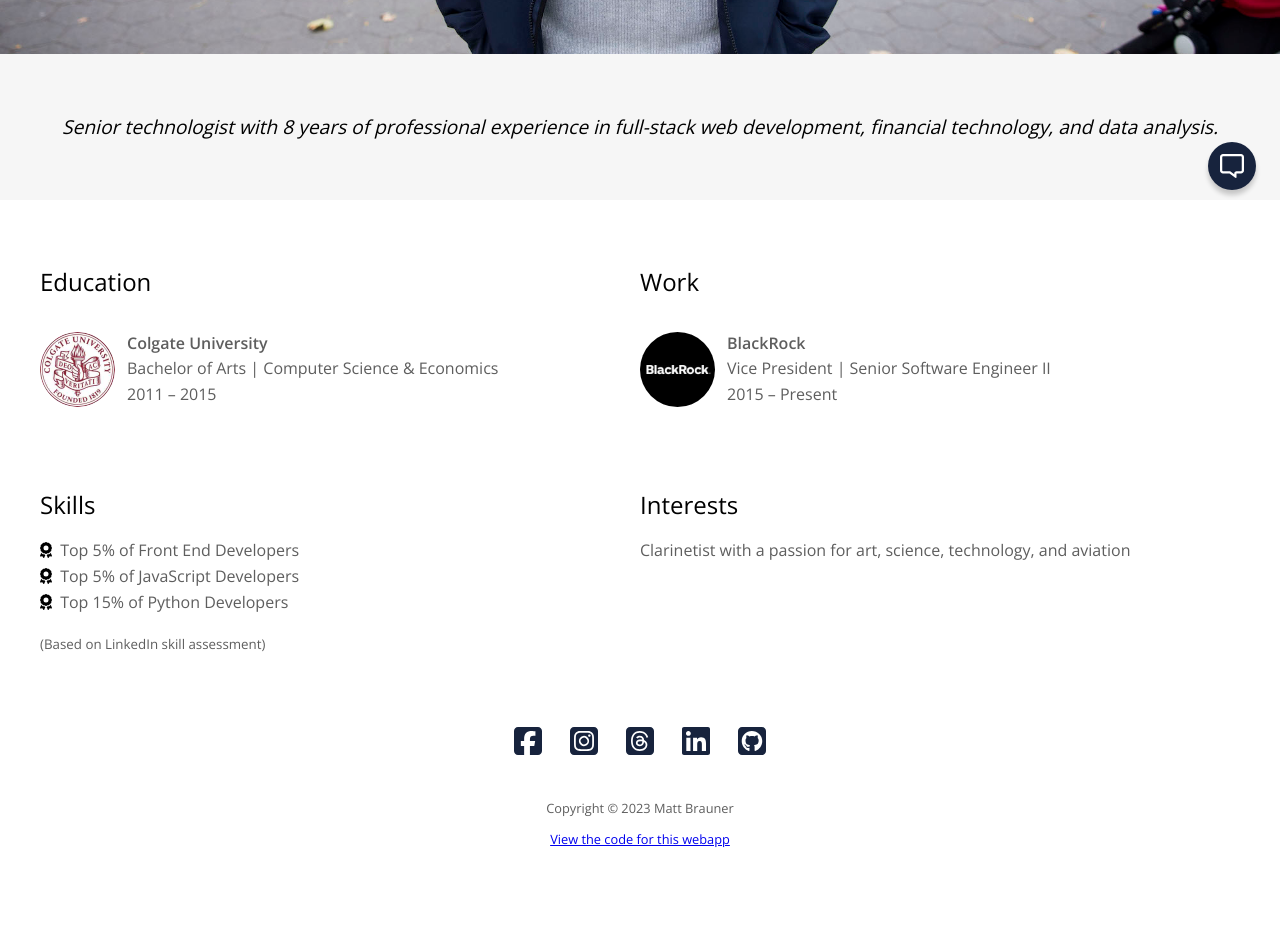
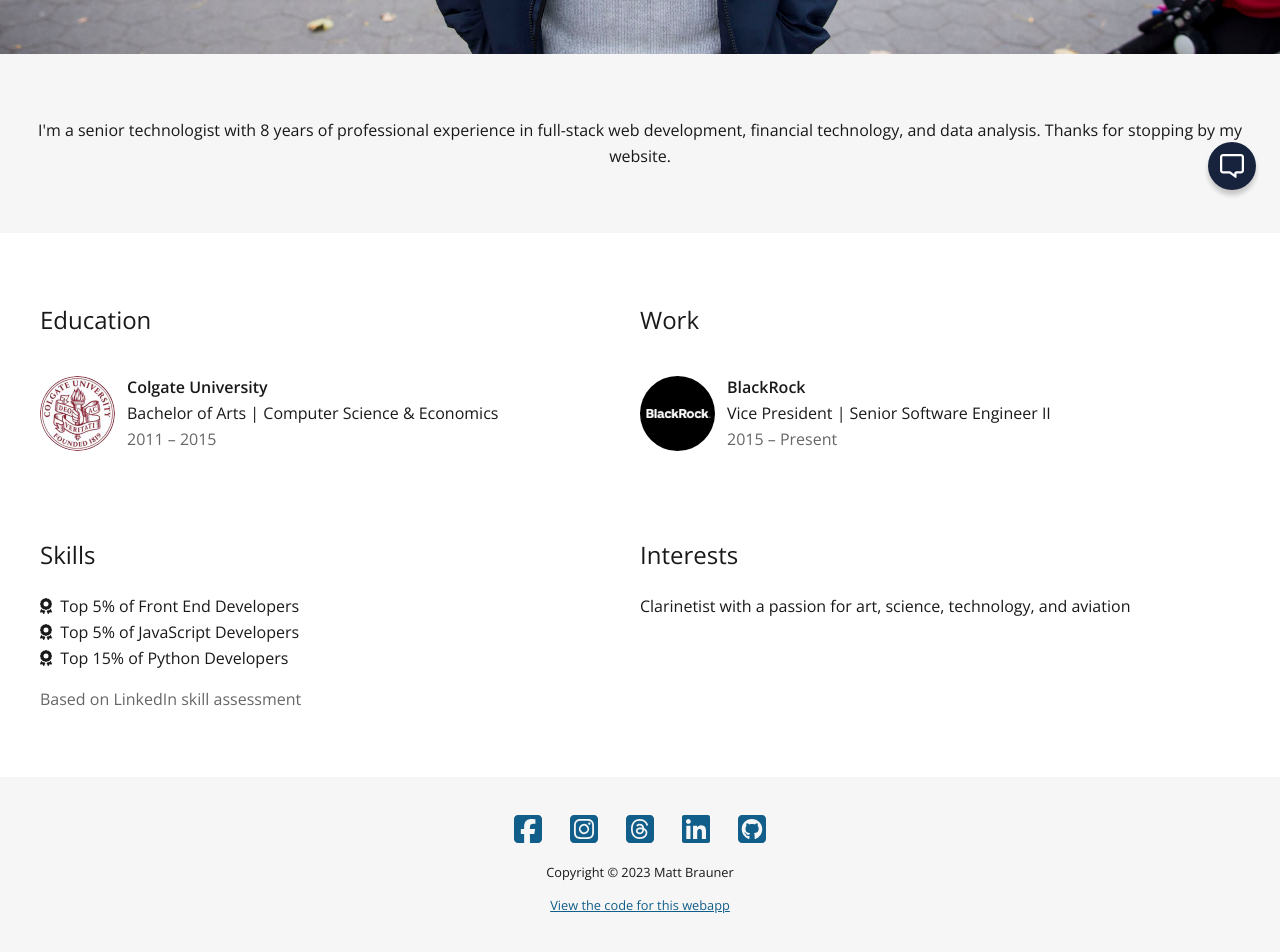
Before and after one commit to mb4828/mb-website, a Next.js app: page / in a window 1280 px wide. Shown: the part 586-1538 px from the top of the page. Before the commit the page ends 1472 px from the top, so only its background shows below. Built offline with nearby package versions, Linux system fonts and the light colour scheme.

Commit message:
Polishing

```diff
--- a/package.json
+++ b/package.json
@@ -1,6 +1,7 @@
 {
   "name": "mb-website",
   "version": "0.1.0",
+  "license": "UNLICENSED",
   "private": true,
   "scripts": {
     "dev": "next dev",
--- a/src/app/chat.module.scss
+++ b/src/app/chat.module.scss
@@ -11,13 +11,13 @@
     width: 48px;
     height: 48px;
     border-radius: 50%;
-    background: var(--navy-primary);
+    background: var(--primary-color);
     box-shadow: 0px 5px 5px rgba(0, 0, 0, 0.2);
     transition: all 0.3s ease;
   }
 
   .chat_button:hover {
-    background: var(--navy-primary);
+    background: var(--primary-color);
     transform: translateY(-5px);
   }
 }
@@ -25,7 +25,7 @@
 .chat_window {
   position: relative;
   top: -10px;
-  width: 400px;
+  width: min(400px, 90vw);
   height: 60vh;
   display: flex;
   flex-direction: column;
@@ -34,7 +34,7 @@
   box-shadow: 5px 5px 10px rgba(0, 0, 0, 0.1);
 
   .chat_header {
-    background: var(--navy-primary);
+    background: var(--primary-color);
     color: #fff;
     text-align: center;
     padding: 12px;
@@ -53,10 +53,6 @@
       display: flex;
       align-items: flex-end;
       gap: 8px;
-
-      small {
-        color: var(--gray-txt);
-      }
     }
 
     .message_response {
--- a/src/app/globals.scss
+++ b/src/app/globals.scss
@@ -1,7 +1,8 @@
 :root {
-  --navy-primary: #17233d;
-  --gray-txt: rgb(94, 94, 94);
-  --gray-bkg: rgb(246, 246, 246);
+  --primary-color: #17233d;
+  --secondary-color: #125e8a;
+  --dark-gray: rgba(0, 0, 0, 0.6);
+  --light-gray: #f6f6f6;
 }
 
 html,
@@ -9,8 +10,49 @@
   margin: 0;
   padding: 0;
   max-width: 100vw;
+  color: rgba(0, 0, 0, 0.9);
+  line-height: 1.6;
+}
+
+h1 {
+  margin: 0;
+  padding-bottom: 0.83em;
+  text-transform: uppercase;
+  font-weight: 400;
+  font-size: 2.5em;
+}
+
+hr {
+  border: 0;
+  border-bottom: 1px solid #fff;
+  width: 75%;
+  max-width: 1200px;
+  margin: 0 auto;
+}
+
+h2 {
+  font-weight: 400;
+}
+
+p {
+  font-weight: 400;
 }
 
 strong {
   font-weight: 600;
 }
+
+small {
+  color: var(--dark-gray);
+}
+
+a,
+a:focus,
+a:visited,
+a:hover {
+  color: var(--secondary-color);
+}
+
+.text-muted {
+  color: var(--dark-gray);
+}
--- a/src/app/page.module.scss
+++ b/src/app/page.module.scss
@@ -13,43 +13,24 @@
   position: absolute;
   top: 50%;
   text-align: center;
+  animation: fadeInDown 1s;
+
+  h1,
+  h2 {
     color: #fff;
-  animation: fadeInDown 1s;
+  }
 
   img {
     margin-bottom: 0.83em;
-  }
-
-  h1 {
-    margin: 0;
-    padding-bottom: 0.83em;
-    text-transform: uppercase;
-    font-weight: 400;
-    font-size: 2.5em;
-  }
-
-  hr {
-    border: 0;
-    border-bottom: 1px solid #fff;
-    width: 75%;
-    max-width: 1200px;
-    margin: 0 auto;
-  }
-
-  h2 {
-    font-weight: 400;
-    line-height: 1.6;
   }
 }
 
 .lead {
   margin: 0;
-  padding: 3em 2em;
+  padding: 4em 2em;
   text-align: center;
-  font-size: larger;
-  font-style: italic;
-  line-height: 1.6;
-  background: var(--gray-bkg);
+  // font-style: italic;
+  background: var(--light-gray);
 }
 
 .main {
@@ -77,27 +58,18 @@
       border-radius: 50%;
     }
 
-    h2 {
-      font-weight: 400;
-      line-height: 27px;
-    }
-
-    p {
-      padding-right: 32px;
-      font-weight: 400;
-      line-height: 1.6;
-      color: var(--gray-txt);
-    }
-
     ul {
       list-style-type: none;
       margin: 0;
       padding: 0;
-      line-height: 1.6;
-      color: var(--gray-txt);
     }
   }
 }
+
+.footer {
+  padding: 2em 0;
+  text-align: center;
+  background: var(--light-gray);
 
   .social_links {
     display: flex;
@@ -108,19 +80,16 @@
     a,
     a:focus,
     a:visited {
-    color: var(--navy-primary);
-    transition: opacity 0.5s ease;
+      transition: all 0.3s ease;
     }
     a:hover {
-    opacity: 0.75;
+      transform: scale(1.07);
     }
   }
 
-.footer {
-  padding: 2em 0;
-  text-align: center;
+  p {
     font-size: 80%;
-  color: var(--gray-txt);
+  }
 }
 
 .reveal {
--- a/src/app/page.tsx
+++ b/src/app/page.tsx
@@ -57,8 +57,8 @@
       </header>
 
       <p className={`${styles.lead} ${styles.reveal}`}>
-        Senior technologist with {yearsExp} years of professional experience in full-stack web development, financial
-        technology, and data analysis.
+        I'm a senior technologist with {yearsExp} years of professional experience in full-stack web development,
+        financial technology, and data analysis. Thanks for stopping by my website.
       </p>
 
       <main className={styles.main}>
@@ -72,7 +72,7 @@
                 <br />
                 Bachelor of Arts | Computer Science & Economics
                 <br />
-                2011 &ndash; 2015
+                <span className="text-muted">2011 &ndash; 2015</span>
               </p>
             </div>
           </div>
@@ -86,7 +86,7 @@
                 <br />
                 Vice President | Senior Software Engineer II
                 <br />
-                2015 &ndash; Present
+                <span className="text-muted">2015 &ndash; Present</span>
               </p>
             </div>
           </div>
@@ -95,21 +95,16 @@
             <h2>Skills</h2>
             <ul>
               <li>
-                <FontAwesomeIcon icon={faAward} style={{ marginRight: 4, color: '#000' }} /> Top 5% of Front End
-                Developers
+                <FontAwesomeIcon icon={faAward} style={{ marginRight: 4 }} /> Top 5% of Front End Developers
               </li>
               <li>
-                <FontAwesomeIcon icon={faAward} style={{ marginRight: 4, color: '#000' }} /> Top 5% of JavaScript
-                Developers
+                <FontAwesomeIcon icon={faAward} style={{ marginRight: 4 }} /> Top 5% of JavaScript Developers
               </li>
               <li>
-                <FontAwesomeIcon icon={faAward} style={{ marginRight: 4, color: '#000' }} /> Top 15% of Python
-                Developers
+                <FontAwesomeIcon icon={faAward} style={{ marginRight: 4 }} /> Top 15% of Python Developers
               </li>
             </ul>
-            <p>
-              <small>(Based on LinkedIn skill assessment)</small>
-            </p>
+            <p className="text-muted">Based on LinkedIn skill assessment</p>
           </div>
 
           <div className={styles.reveal}>
@@ -119,6 +114,7 @@
         </div>
       </main>
 
+      <footer className={styles.footer}>
         <div className={`${styles.social_links}`}>
           <Link
             className="fb"
@@ -165,7 +161,6 @@
           </Link>
         </div>
 
-      <footer className={styles.footer}>
         <p>Copyright &copy; {today.getFullYear()} Matt Brauner</p>
         <p>
           <Link href="https://github.com/mb4828/mb-website" target="_blank" rel="noopener">
```
Also changed, not shown: 1 other file (tests, documents, lock files or other folders). Lines whose indentation alone changed are shown as unchanged.
